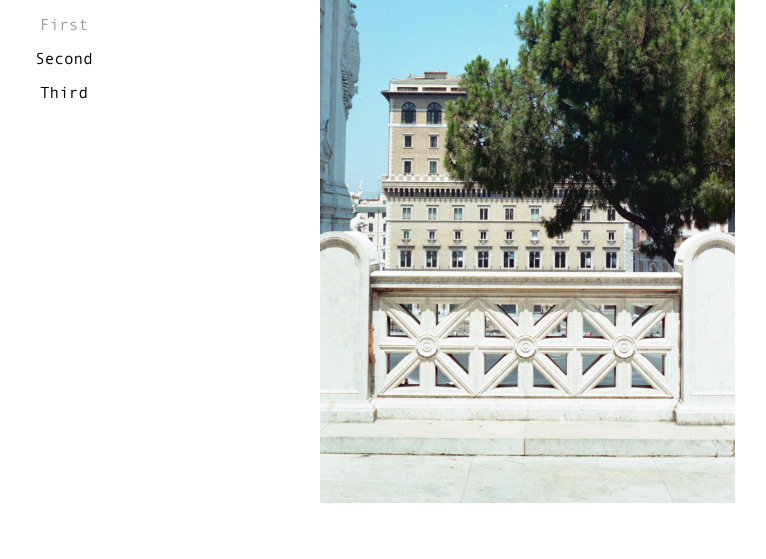
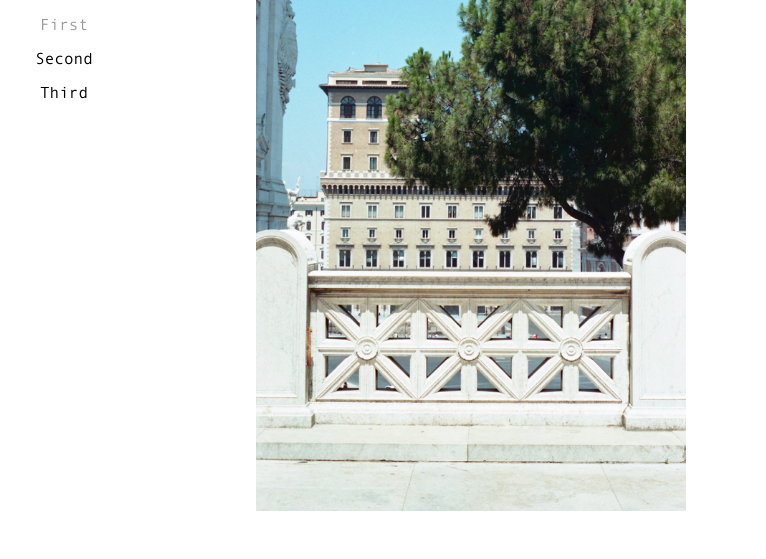
Before and after one commit to imollov/photography-portfolio, a plain HTML site: page index.html in a window 1280 px wide. Shown: the part 241-800 px from the top of the page, without its empty margins (96-862 px from the left). Drawn offline with Linux system fonts and the light colour scheme.

Commit message:
Gallery styles

```diff
--- a/style.css
+++ b/style.css
@@ -179,12 +179,12 @@ body.nav-open {
     grid-template-areas:
       "header main"
       "nav main";
-    max-width: 1400px;
+    max-width: 1280px;
   }
 
   .main-content {
     grid-area: main;
-    padding: 4rem 3rem 0 3rem;
+    padding: 3rem 3rem 0 0;
   }
 
   .main-header {
@@ -229,25 +229,20 @@ body.nav-open {
   }
 
   .gallery__item {
-    height: calc(100vh - 6rem);
     text-align: left;
     cursor: pointer;
   }
 
   .photo--landscape {
-    padding-top: 2rem;
+    padding-top: 0;
   }
 
   .photo--portrait {
     width: auto;
-    max-width: 600px;
-    max-height: 100%;
+    height: 88vh;
+    max-height: 900px;
     min-height: 600px;
-    padding-left: 3rem;
-  }
-
-  .photo--portrait.photo--lazy {
-    height: 1000%;
+    padding-left: 2rem;
   }
 }
 
@@ -256,3 +251,9 @@ body.nav-open {
     padding-top: 12rem;
   }
 }
+
+@media (min-height: 48rem) and (min-width: 52rem) {
+  .photo--landscape {
+    padding-top: 3rem;
+  }
+}
```
